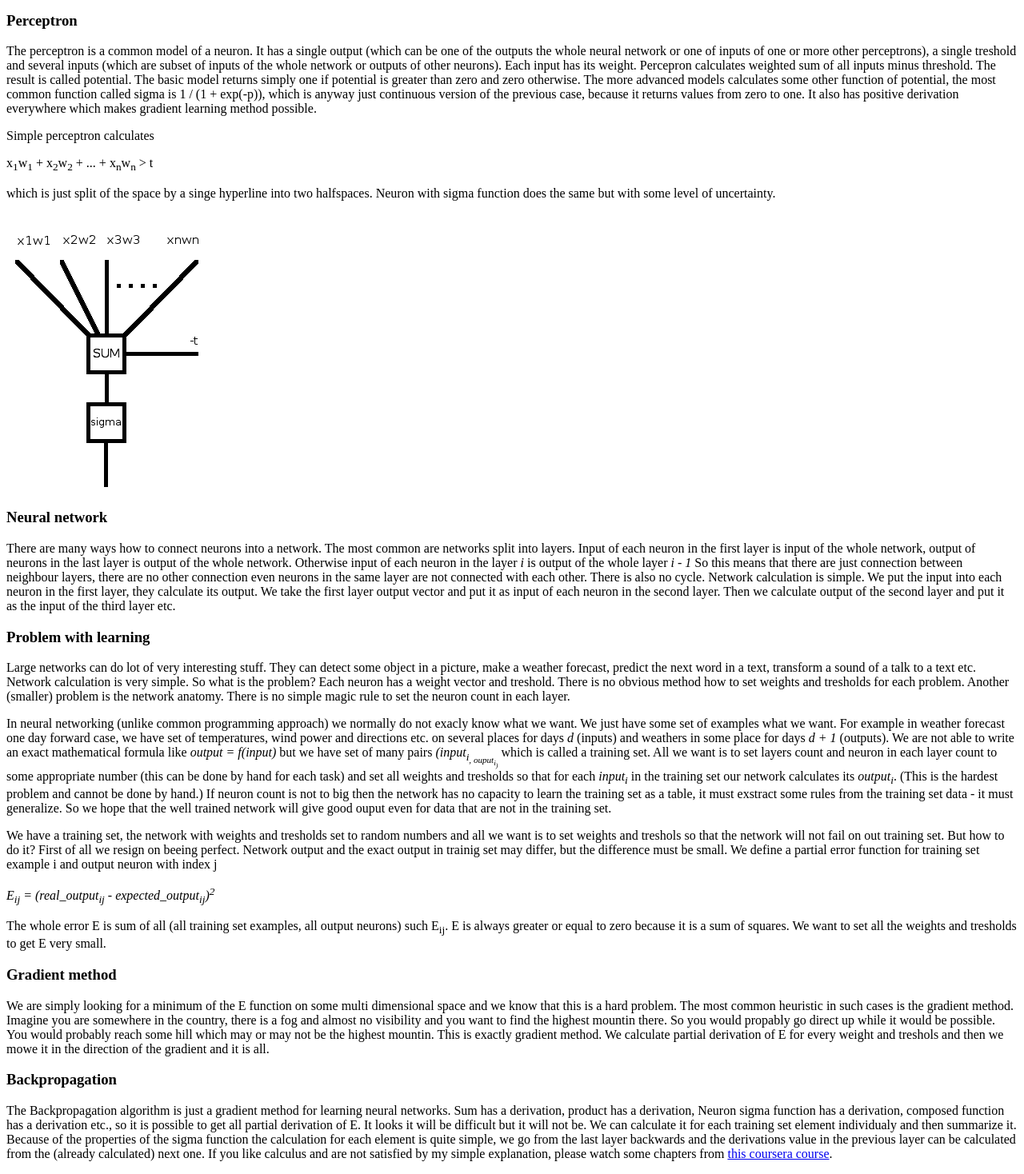
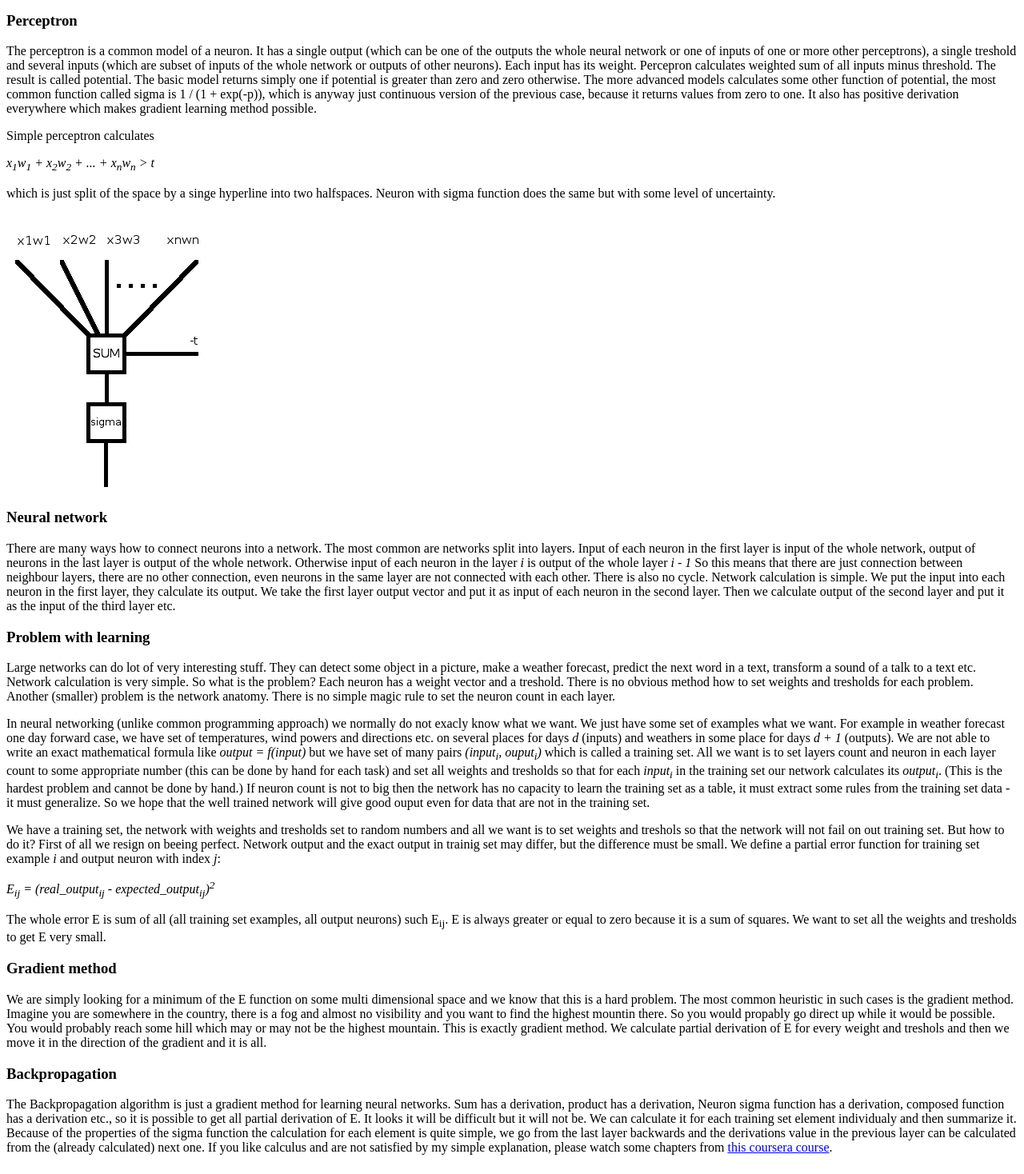
Before and after one commit to honzour/backpropagation, a PHP site: page /backpropagation.php in a window 1280 px wide. Shown: the part 187-1655 px from the top of the page at 80% size. After the commit the page ends 1631 px from the top, so only its background shows below. Run offline with PHP 8.4, Linux system fonts and the light colour scheme.

Commit message:
minor missprints

```diff
--- a/web/backpropagation.php
+++ b/web/backpropagation.php
@@ -18,24 +18,24 @@ The perceptron is a common model of a neuron. It has a single output (which can
 <P>
 Simple perceptron calculates
 </P>
-<P>x<SUB>1</SUB>w<SUB>1</SUB> + x<SUB>2</SUB>w<SUB>2</SUB> + ... + x<SUB>n</SUB>w<SUB>n</SUB> &gt; t</P>
+<P><I>x<SUB>1</SUB>w<SUB>1</SUB> + x<SUB>2</SUB>w<SUB>2</SUB> + ... + x<SUB>n</SUB>w<SUB>n</SUB> &gt; t</I></P>
 <P>
 which is just split of the space by a singe hyperline into two halfspaces. Neuron with sigma function does the same but with some level of uncertainty.
 </P>
 <IMG SRC="neuron.png" ALT="neuron">
 <H3>Neural network</H3>
 <P>
-There are many ways how to connect neurons into a network. The most common are networks split into layers. Input of each neuron in the first layer is input of the whole network, output of neurons in the last layer is output of the whole network. Otherwise input of each neuron in the layer <I>i</I> is output of the whole layer <I>i - 1</I> So this means that there are just connection between neighbour layers, there are no other connection even neurons in the same layer are not connected with each other. There is also no cycle. Network calculation is simple. We put the input into each neuron in the first layer, they calculate its output. We take the first layer output vector and put it as input of each neuron in the second layer. Then we calculate output of the second layer and put it as the input of the third layer etc.
+There are many ways how to connect neurons into a network. The most common are networks split into layers. Input of each neuron in the first layer is input of the whole network, output of neurons in the last layer is output of the whole network. Otherwise input of each neuron in the layer <I>i</I> is output of the whole layer <I>i - 1</I> So this means that there are just connection between neighbour layers, there are no other connection, even neurons in the same layer are not connected with each other. There is also no cycle. Network calculation is simple. We put the input into each neuron in the first layer, they calculate its output. We take the first layer output vector and put it as input of each neuron in the second layer. Then we calculate output of the second layer and put it as the input of the third layer etc.
 </P>
 <H3>Problem with learning</H3>
 <P>
- Large networks can do lot of very interesting stuff. They can detect some object in a picture, make a weather forecast, predict the next word in a text, transform a sound of a talk to a text etc. Network calculation is very simple. So what is the problem? Each neuron has a weight vector and treshold. There is no obvious method how to set weights and tresholds for each problem. Another (smaller) problem is the network anatomy. There is no simple magic rule to set the neuron count in each layer.
+ Large networks can do lot of very interesting stuff. They can detect some object in a picture, make a weather forecast, predict the next word in a text, transform a sound of a talk to a text etc. Network calculation is very simple. So what is the problem? Each neuron has a weight vector and a treshold. There is no obvious method how to set weights and tresholds for each problem. Another (smaller) problem is the network anatomy. There is no simple magic rule to set the neuron count in each layer.
 </P>
 <P>
-In neural networking (unlike common programming approach) we normally do not exacly know what we want. We just have some set of examples what we want. For example in weather forecast one day forward case, we have set of temperatures, wind power and directions etc. on several places for days <I>d</I> (inputs) and weathers in some place for days <I>d + 1</I> (outputs). We are not able to write an exact mathematical formula like <I>output = f(input)</I> but we have set of many pairs <I>(input<SUB>i<SUB>, ouput<SUB>i<SUB>)</I> which is called a training set. All we want is to set layers count and neuron in each layer count to some appropriate number (this can be done by hand for each task) and set all weights and tresholds so that for each <I>input<SUB>i<SUB></I> in the training set our network calculates its <I>output<SUB>i<SUB></I>. (This is the hardest problem and cannot be done by hand.) If neuron count is not to big then the network has no capacity to learn the training set as a table, it must exstract some rules from the training set data - it must generalize. So we hope that the well trained network will give good ouput even for data that are not in the training set.
+In neural networking (unlike common programming approach) we normally do not exacly know what we want. We just have some set of examples what we want. For example in weather forecast one day forward case, we have set of temperatures, wind powers and directions etc. on several places for days <I>d</I> (inputs) and weathers in some place for days <I>d + 1</I> (outputs). We are not able to write an exact mathematical formula like <I>output = f(input)</I> but we have set of many pairs <I>(input<SUB>i</SUB>, ouput<SUB>i</SUB>)</I> which is called a training set. All we want is to set layers count and neuron in each layer count to some appropriate number (this can be done by hand for each task) and set all weights and tresholds so that for each <I>input<SUB>i</SUB></I> in the training set our network calculates its <I>output<SUB>i</SUB></I>. (This is the hardest problem and cannot be done by hand.) If neuron count is not to big then the network has no capacity to learn the training set as a table, it must extract some rules from the training set data - it must generalize. So we hope that the well trained network will give good ouput even for data that are not in the training set.
 </P>
 <P>
-We have a training set, the network with weights and tresholds set to random numbers and all we want is to set weights and treshols so that the network will not fail on out training set. But how to do it? First of all we resign on beeing perfect. Network output and the exact output in trainig set may differ, but the difference must be small. We define a partial error function for training set example i and output neuron with index j
+We have a training set, the network with weights and tresholds set to random numbers and all we want is to set weights and treshols so that the network will not fail on out training set. But how to do it? First of all we resign on beeing perfect. Network output and the exact output in trainig set may differ, but the difference must be small. We define a partial error function for training set example <I>i</I> and output neuron with index <I>j</I>:
 </P>
 <P>
 <I>E<SUB>ij</SUB> = (real_output<SUB>ij</SUB> - expected_output<SUB>ij</SUB>)<SUP>2</SUP></I>
@@ -45,7 +45,7 @@ The whole error E is sum of all (all training set examples, all output neurons)
 </P>
 <H3>Gradient method</H3>
 <P>
-We are simply looking for a minimum of the E function on some multi dimensional space and we know that this is a hard problem. The most common heuristic in such cases is the gradient method. Imagine you are somewhere in the country, there is a fog and almost no visibility and you want to find the highest mountin there. So you would propably go direct up while it would be possible. You would probably reach some hill which may or may not be the highest mountin. This is exactly gradient method. We calculate partial derivation of E for every weight and treshols and then we mowe it in the direction of the gradient and it is all.
+We are simply looking for a minimum of the E function on some multi dimensional space and we know that this is a hard problem. The most common heuristic in such cases is the gradient method. Imagine you are somewhere in the country, there is a fog and almost no visibility and you want to find the highest mountin there. So you would propably go direct up while it would be possible. You would probably reach some hill which may or may not be the highest mountain. This is exactly gradient method. We calculate partial derivation of E for every weight and treshols and then we move it in the direction of the gradient and it is all.
 </P>
 <H3>Backpropagation</H3>
 <P>
```
